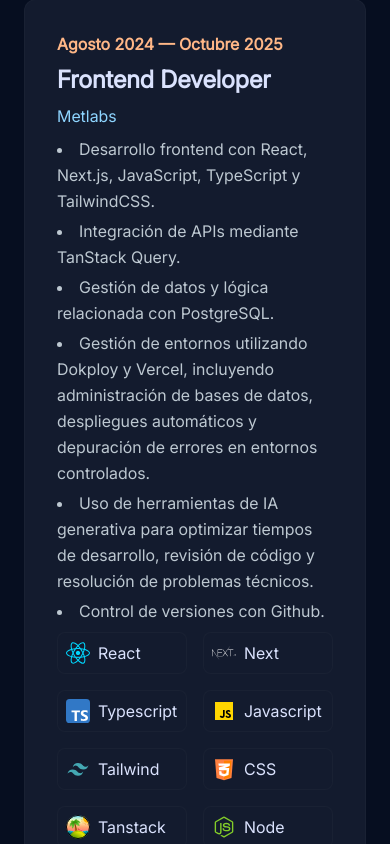
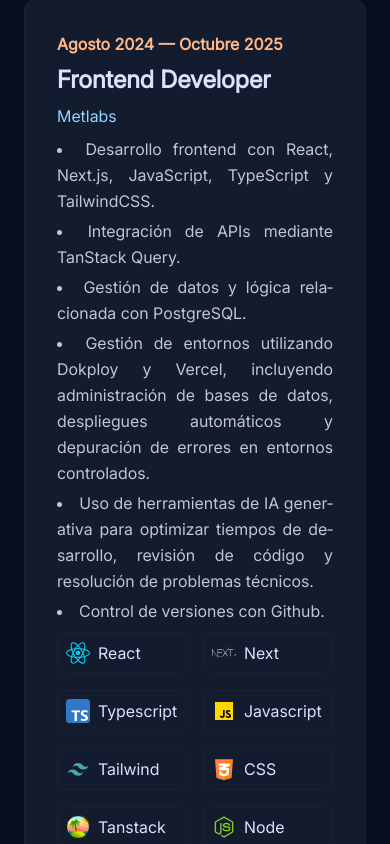
Before and after one commit to Pablodr89/pablodr, a React (Vite) app: page / in a window 390 px wide. Shown: the part 1080-1924 px from the top of the page. Built offline with nearby package versions, Linux system fonts and the light colour scheme.

Commit message:
fix error text justify in mobile

```diff
--- a/src/components/Experience/ExperienceItem.tsx
+++ b/src/components/Experience/ExperienceItem.tsx
@@ -34,7 +34,7 @@
             {rol.map((item, index) => (
               <li
                 key={index}
-                className="text-on-surface-variant leading-relaxed lg:text-justify"
+                className="text-on-surface-variant leading-relaxed text-justify hyphens-auto"
               >
                 {item}
               </li>
```
